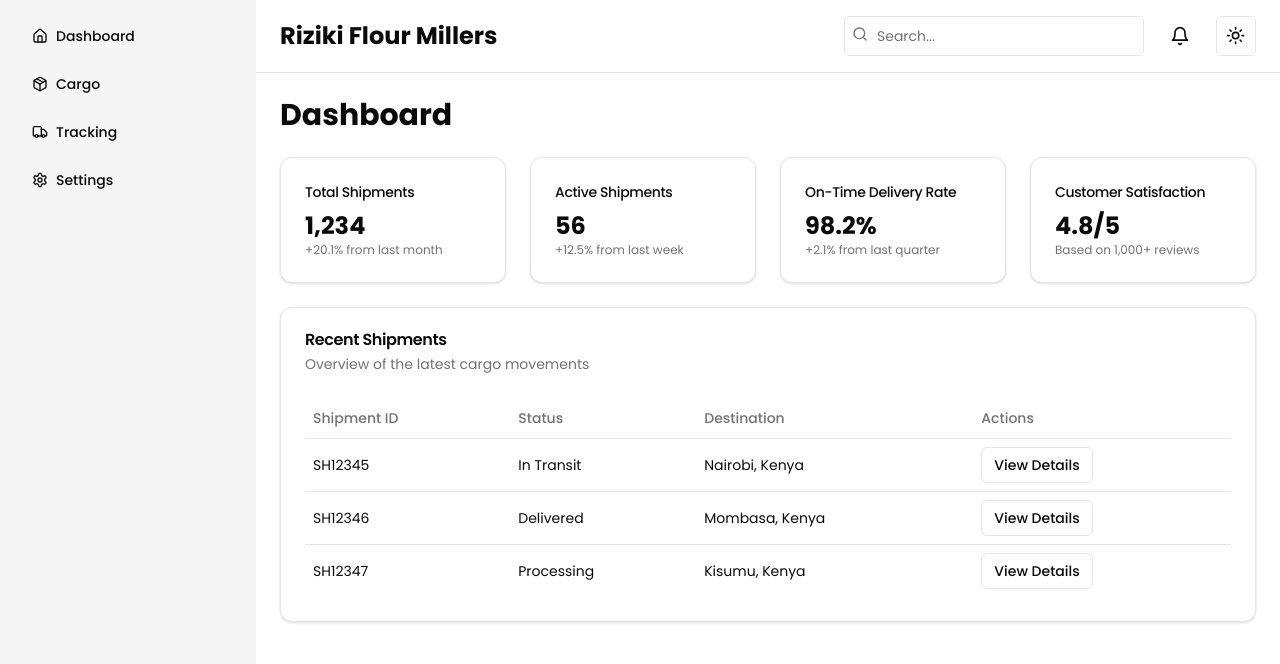
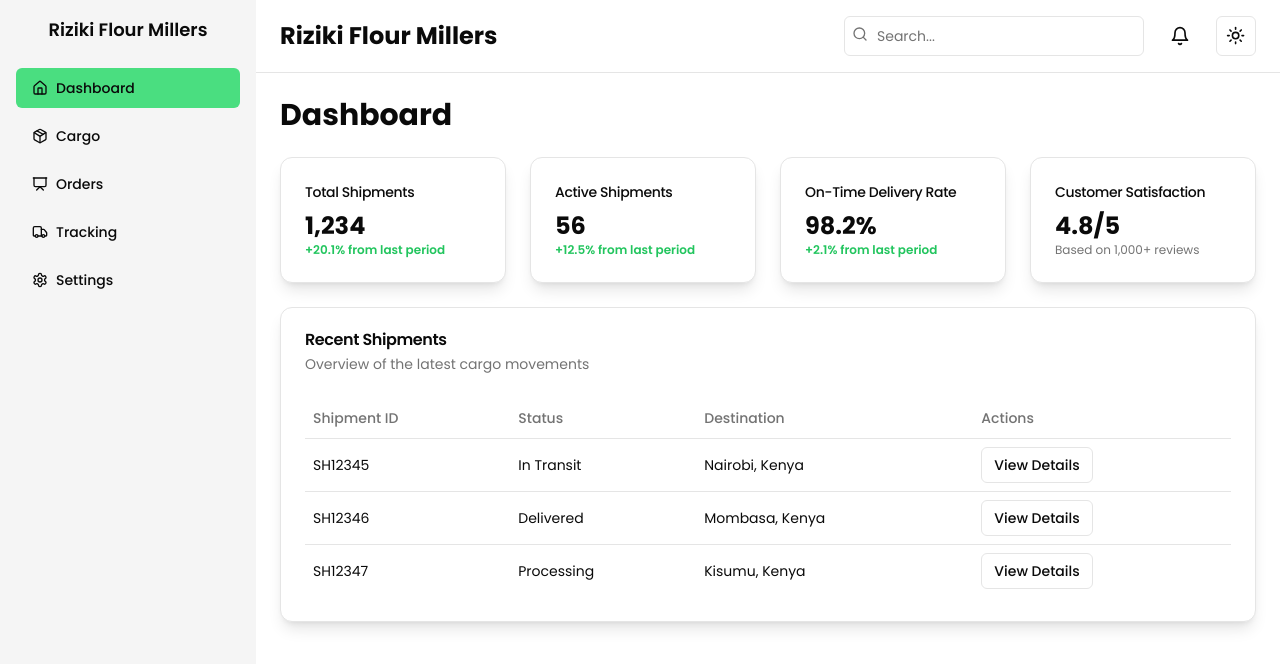
Before and after one commit to NoelOsiro/rizikifrontend, a Next.js app: page / in a window 1280 px wide. Shown: the top 664 px of the page. Built offline with nearby package versions, Linux system fonts and the light colour scheme.

Commit message:
frontend

```diff
--- a/components/dashboard.tsx
+++ b/components/dashboard.tsx
@@ -1,50 +1,92 @@
-import { Card, CardContent, CardDescription, CardHeader, CardTitle } from '@/components/ui/card'
-import { Button } from '@/components/ui/button'
-import { Table, TableBody, TableCell, TableHead, TableHeader, TableRow } from '@/components/ui/table'
+
+import {
+  Card,
+  CardContent,
+  CardDescription,
+  CardHeader,
+  CardTitle,
+} from "@/components/ui/card";
+import { Button } from "@/components/ui/button";
+import {
+  Table,
+  TableBody,
+  TableCell,
+  TableHead,
+  TableHeader,
+  TableRow,
+} from "@/components/ui/table";
+import Link from "next/link";
+
+// Define card and shipment data as arrays
+const cardData = [
+  {
+    title: "Total Shipments",
+    value: "1,234",
+    percentageChange: 20.1,
+  },
+  {
+    title: "Active Shipments",
+    value: "56",
+    percentageChange: 12.5,
+  },
+  {
+    title: "On-Time Delivery Rate",
+    value: "98.2%",
+    percentageChange: 2.1,
+  },
+  {
+    title: "Customer Satisfaction",
+    value: "4.8/5",
+    description: "Based on 1,000+ reviews",
+  },
+];
+
+const shipments = [
+  { id: "SH12345", status: "In Transit", destination: "Nairobi, Kenya" },
+  { id: "SH12346", status: "Delivered", destination: "Mombasa, Kenya" },
+  { id: "SH12347", status: "Processing", destination: "Kisumu, Kenya" },
+];
 
 export function Dashboard() {
+
+  // Function to style percentage change based on positive/negative value
+  const formatPercentage = (value:number) => {
+    const isPositive = value > 0;
+    return (
+      <p
+        className={`text-xs ${
+          isPositive ? "text-green-500" : "text-red-500"
+        } font-semibold`}
+      >
+        {isPositive ? `+${value}%` : `${value}%`} from last period
+      </p>
+    );
+  };
+
   return (
     <main className="flex-1 overflow-y-auto p-6">
       <h2 className="text-3xl font-bold mb-6">Dashboard</h2>
+
       <div className="grid gap-6 md:grid-cols-2 lg:grid-cols-4">
-        <Card>
+        {cardData.map((card, index) => (
+          <Card key={index} className="shadow-lg hover:shadow-xl transition-shadow">
             <CardHeader className="flex flex-row items-center justify-between space-y-0 pb-2">
-            <CardTitle className="text-sm font-medium">Total Shipments</CardTitle>
+              <CardTitle className="text-sm font-medium">{card.title}</CardTitle>
             </CardHeader>
             <CardContent>
-            <div className="text-2xl font-bold">1,234</div>
-            <p className="text-xs text-muted-foreground">+20.1% from last month</p>
+              <div className="text-2xl font-bold">{card.value}</div>
+              {card.percentageChange !== undefined
+                ? formatPercentage(card.percentageChange)
+                : null}
+              {card.description && (
+                <p className="text-xs text-muted-foreground">{card.description}</p>
+              )}
             </CardContent>
           </Card>
-        <Card>
-          <CardHeader className="flex flex-row items-center justify-between space-y-0 pb-2">
-            <CardTitle className="text-sm font-medium">Active Shipments</CardTitle>
-          </CardHeader>
-          <CardContent>
-            <div className="text-2xl font-bold">56</div>
-            <p className="text-xs text-muted-foreground">+12.5% from last week</p>
-          </CardContent>
-        </Card>
-        <Card>
-          <CardHeader className="flex flex-row items-center justify-between space-y-0 pb-2">
-            <CardTitle className="text-sm font-medium">On-Time Delivery Rate</CardTitle>
-          </CardHeader>
-          <CardContent>
-            <div className="text-2xl font-bold">98.2%</div>
-            <p className="text-xs text-muted-foreground">+2.1% from last quarter</p>
-          </CardContent>
-        </Card>
-        <Card>
-          <CardHeader className="flex flex-row items-center justify-between space-y-0 pb-2">
-            <CardTitle className="text-sm font-medium">Customer Satisfaction</CardTitle>
-          </CardHeader>
-          <CardContent>
-            <div className="text-2xl font-bold">4.8/5</div>
-            <p className="text-xs text-muted-foreground">Based on 1,000+ reviews</p>
-          </CardContent>
-        </Card>
+        ))}
       </div>
-      <Card className="mt-6">
+
+      <Card className="mt-6 shadow-lg hover:shadow-xl transition-shadow">
         <CardHeader>
           <CardTitle>Recent Shipments</CardTitle>
           <CardDescription>Overview of the latest cargo movements</CardDescription>
@@ -60,34 +102,27 @@ export function Dashboard() {
               </TableRow>
             </TableHeader>
             <TableBody>
-              <TableRow>
-                <TableCell>SH12345</TableCell>
-                <TableCell>In Transit</TableCell>
-                <TableCell>Nairobi, Kenya</TableCell>
+              {shipments.map((shipment) => (
+                <TableRow key={shipment.id}>
+                  <TableCell>{shipment.id}</TableCell>
+                  <TableCell>{shipment.status}</TableCell>
+                  <TableCell>{shipment.destination}</TableCell>
                   <TableCell>
-                  <Button variant="outline" size="sm">View Details</Button>
+                    <Button
+                      variant="outline"
+                      size="sm"
+                      asChild
+                    >
+                      <Link href={`/shipment/${shipment.id}`}>View Details</Link>
+
+                    </Button>
                   </TableCell>
                 </TableRow>
-              <TableRow>
-                <TableCell>SH12346</TableCell>
-                <TableCell>Delivered</TableCell>
-                <TableCell>Mombasa, Kenya</TableCell>
-                <TableCell>
-                  <Button variant="outline" size="sm">View Details</Button>
-                </TableCell>
-              </TableRow>
-              <TableRow>
-                <TableCell>SH12347</TableCell>
-                <TableCell>Processing</TableCell>
-                <TableCell>Kisumu, Kenya</TableCell>
-                <TableCell>
-                  <Button variant="outline" size="sm">View Details</Button>
-                </TableCell>
-              </TableRow>
+              ))}
             </TableBody>
           </Table>
         </CardContent>
       </Card>
     </main>
-  )
+  );
 }
--- a/components/sidebar.tsx
+++ b/components/sidebar.tsx
@@ -1,27 +1,78 @@
-import { Home, Package, Truck, Settings } from 'lucide-react'
-import { Button } from '@/components/ui/button'
+"use client";
+
+import { useState } from "react";
+import { usePathname } from "next/navigation";
+import { Home, Package, Truck, Settings, Presentation } from "lucide-react";
+import { Button } from "@/components/ui/button";
+import Link from "next/link";
 
 export function Sidebar() {
+  const [isOpen, setIsOpen] = useState(false);
+  const router = usePathname();
+
+  const navItems = [
+    { href: "/", label: "Dashboard", icon: Home },
+    { href: "/cargo", label: "Cargo", icon: Package },
+    { href: "/orders", label: "Orders", icon: Presentation },
+    { href: "/tracking", label: "Tracking", icon: Truck },
+    { href: "/settings", label: "Settings", icon: Settings },
+  ];
+
   return (
-    <aside className="bg-muted w-64 min-h-screen p-4 hidden md:block">
-      <nav className="space-y-2">
-        <Button variant="ghost" className="w-full justify-start">
-          <Home className="mr-2 h-4 w-4" />
-          Dashboard
-        </Button>
-        <Button variant="ghost" className="w-full justify-start">
-          <Package className="mr-2 h-4 w-4" />
-          Cargo
-        </Button>
-        <Button variant="ghost" className="w-full justify-start">
-          <Truck className="mr-2 h-4 w-4" />
-          Tracking
-        </Button>
-        <Button variant="ghost" className="w-full justify-start">
-          <Settings className="mr-2 h-4 w-4" />
-          Settings
-        </Button>
-      </nav>
-    </aside>
-  )
+    <>
+      {/* Toggle Button for Mobile */}
+      <button
+        className="md:hidden p-4 text-gray-600 flex w-20 h-20 justify-center items-center"
+        onClick={() => setIsOpen(!isOpen)}
+        aria-label="Toggle Sidebar"
+      >
+        ☰
+      </button>
+
+      {/* Sidebar */}
+      <aside
+        className={`fixed top-0 left-0 z-50 h-full bg-muted p-4 transition-transform duration-300 ${
+          isOpen ? "translate-x-0" : "-translate-x-full"
+        } md:translate-x-0 md:relative md:w-64`}
+      >
+        {/* Header */}
+        <div className="mb-6 text-center text-lg font-semibold text-dark">
+          Riziki Flour Millers
+        </div>
+
+        {/* Navigation Links */}
+        <nav className="space-y-2">
+          {navItems.map((item) => {
+            const Icon = item.icon;
+            const isActive = router === item.href;
+
+            return (
+              <Button
+                key={item.href}
+                variant="ghost"
+                className={`w-full justify-start ${
+                  isActive ? "bg-green-400 text-foreground" : "text-foreground"
+                }`}
+                asChild
+                onClick={() => setIsOpen(false)}
+              >
+                <Link href={item.href}>
+                  <Icon className="mr-2 h-4 w-4" />
+                  {item.label}
+                </Link>
+              </Button>
+            );
+          })}
+        </nav>
+      </aside>
+
+      {/* Overlay for mobile when sidebar is open */}
+      {isOpen && (
+        <div
+          className="fixed inset-0 z-40 bg-black opacity-50 md:hidden"
+          onClick={() => setIsOpen(false)}
+        />
+      )}
+    </>
+  );
 }
```
Lines whose indentation alone changed are shown as unchanged.
